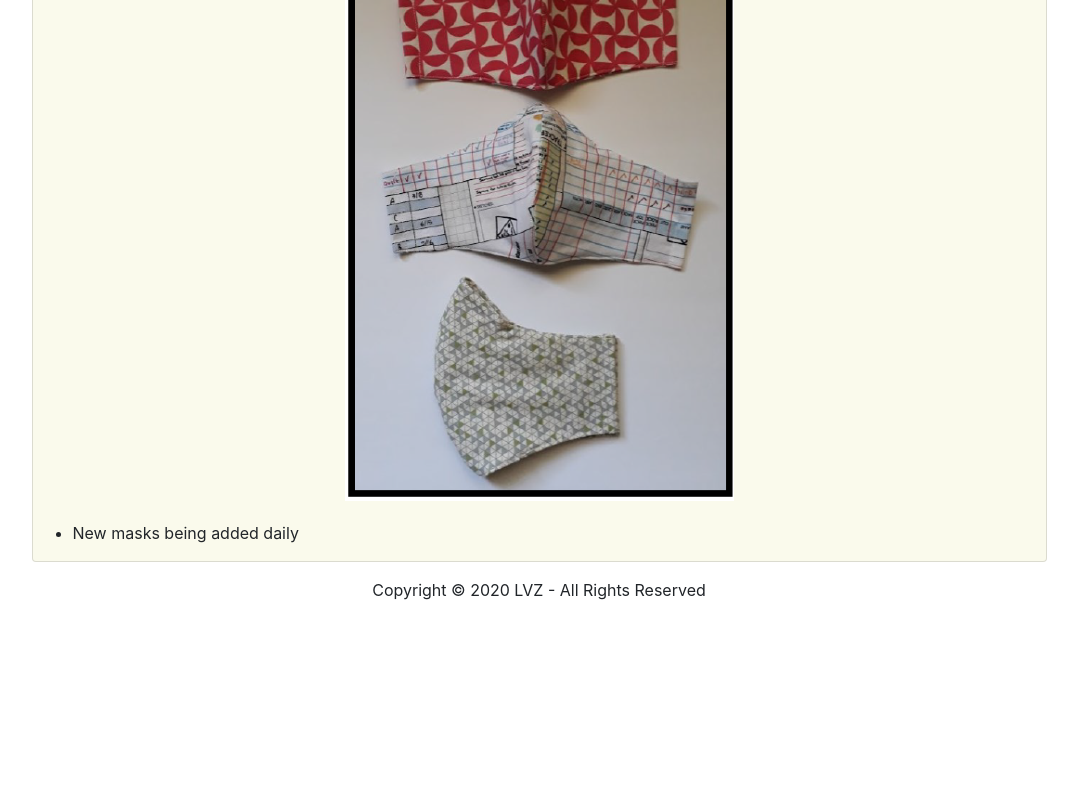
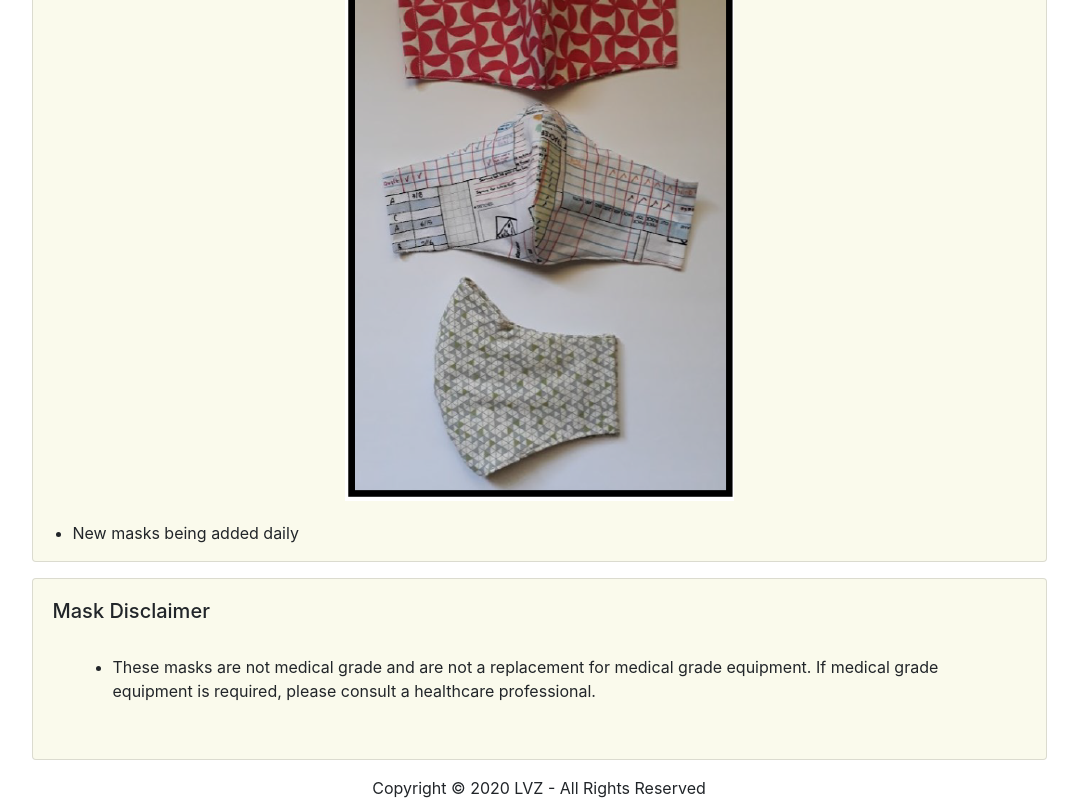
Before and after one commit to mistrykam/mistrykam.github.io, a plain HTML site: page facemask/index.html in a window 1280 px wide. Shown: the part 2122-2922 px from the top of the page, without its empty margins (101-1179 px from the left). Before the commit the page ends 2724 px from the top, so only its background shows below. Drawn offline with nearby package versions, Linux system fonts and the light colour scheme.

Commit message:
Added disclaimer

```diff
--- a/facemask/index.html
+++ b/facemask/index.html
@@ -53,6 +53,7 @@
                         </div>
                     </div>
                 </div>
+
                 <div class="card mt-3">
                     <img class="card-img-top" src="/images/facemasks/helpinghand.png" alt="Helping">
                     <div class="card-body">
@@ -61,6 +62,7 @@
                             workers who are caring for patients during the COVID-19 pandemic.</p>
                     </div>
                 </div>
+
                 <div class="card mt-3">
                     <div class="card-body">
                         <h4 class="card-title">Pleated Style Mask:</h4>
@@ -70,6 +72,7 @@
                         </div>
                     </div>
                 </div>
+
                 <div class="card mt-3">
                     <div class="card-body">
                         <h4 class="card-title">Olson Style Mask:</h4>
@@ -78,6 +81,7 @@
                         </div>
                     </div>
                 </div>
+
                 <div class="card mt-3">
                     <img class="card-img-top" src="/images/facemasks/forsale.png" alt="For Sale">
                     <div class="card-body">
@@ -95,6 +99,20 @@
                     </ul>
                 </div>
 
+                <div class="card mt-3">
+                    <div class="card-body">
+                        <h5 class="card-title">Mask Disclaimer</h5>
+                        <div class="card-body">
+                            <ul>
+                                <li>These masks are not medical grade and are not a replacement for medical grade
+                                    equipment. If medical grade equipment is required, please consult a healthcare
+                                    professional.</li>
+                            </ul>
+
+                        </div>
+                    </div>
+                </div>
+
 
             </div>
         </div>
```
